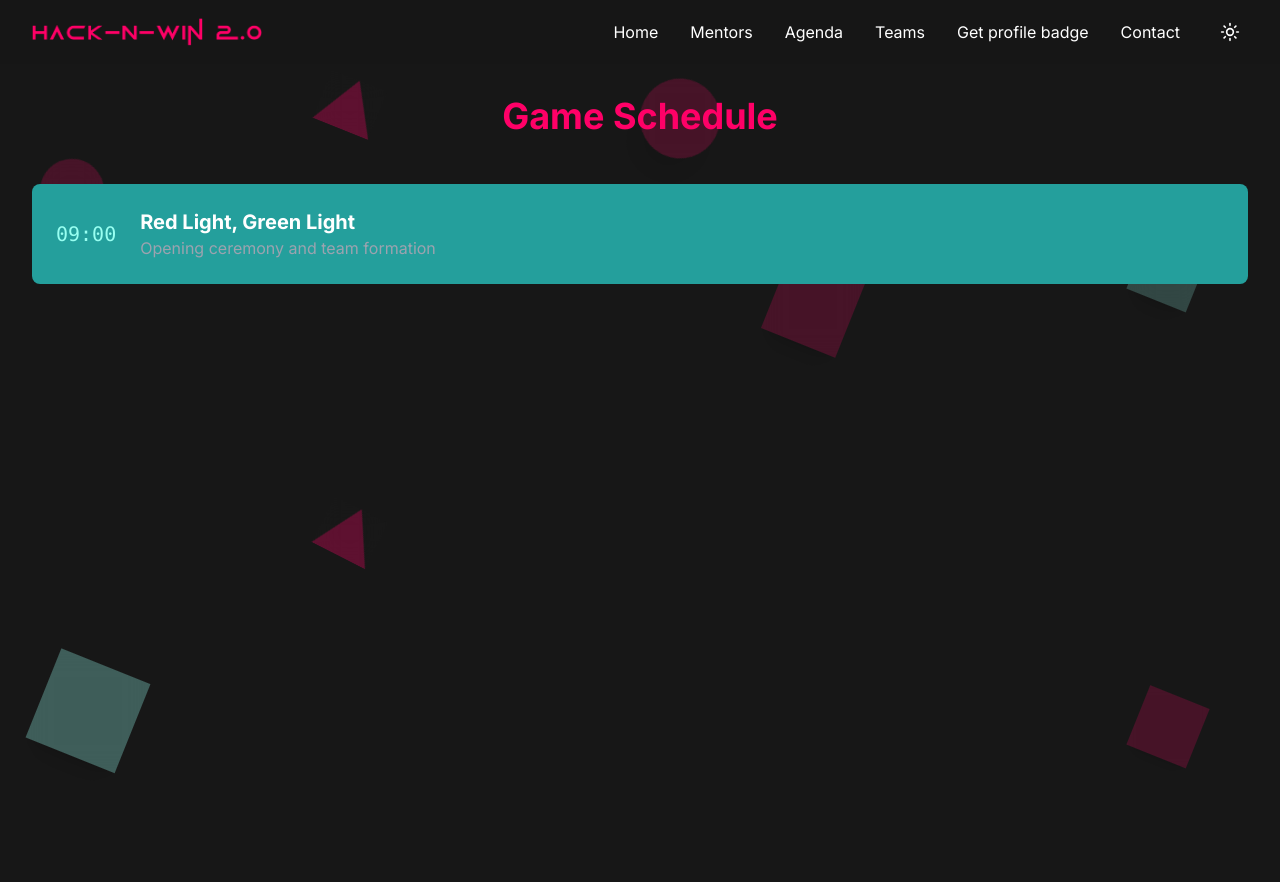
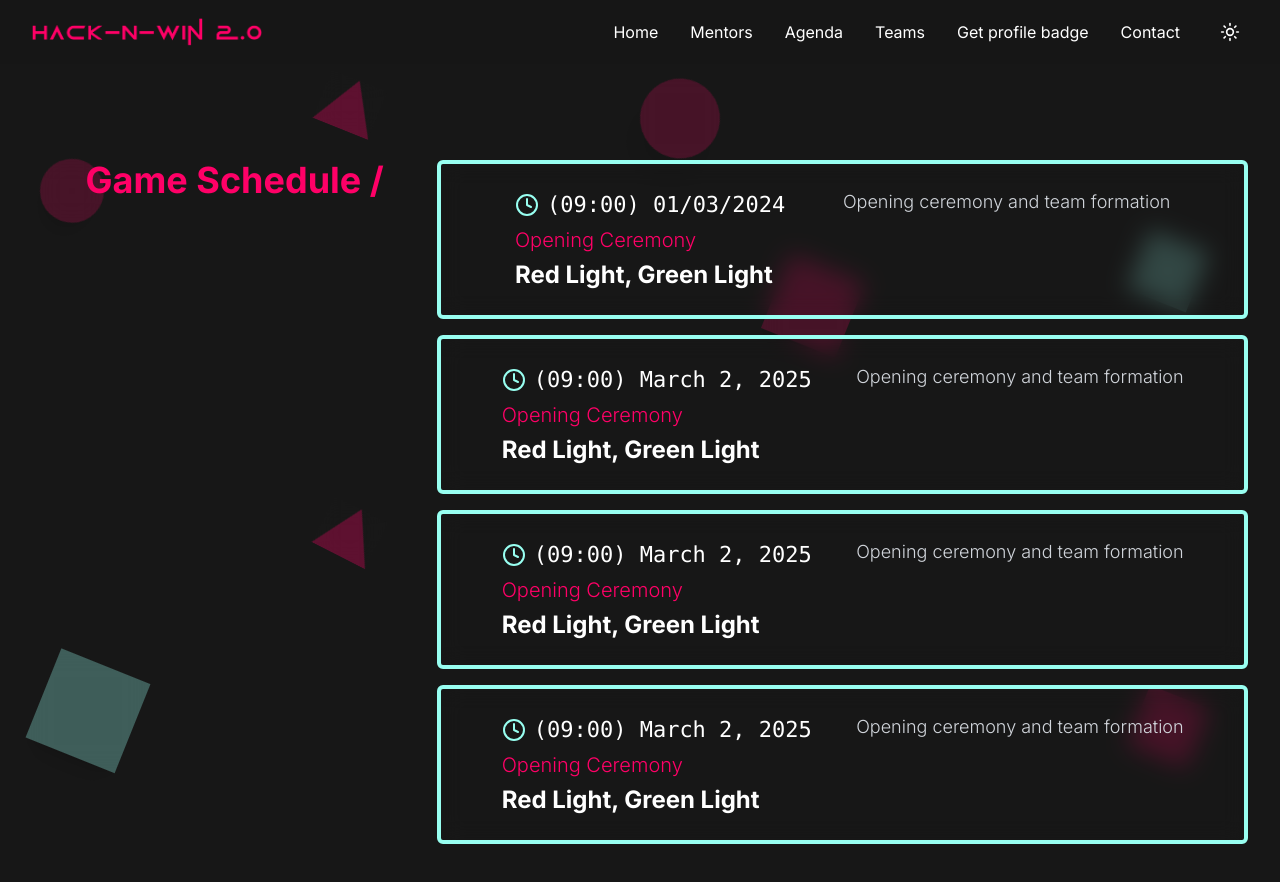
Before and after one commit to Itsayu/hack-n-win-2.0, a Next.js app: page /agenda in a window 1280 px wide. Shown: the top 882 px of the page. Before the commit the page ends 800 px from the top, so only its background shows below. Built offline with nearby package versions, Linux system fonts and the light colour scheme; what tailwind-clip-path, tailwindcss-filters would draw is missing.

Commit message:
agenda section

```diff
--- a/app/agenda/page.tsx
+++ b/app/agenda/page.tsx
@@ -1,8 +1,32 @@
 import { AgendaItem } from '@/types'
+import { Clock } from 'lucide-react'
 
 const agenda: AgendaItem[] = [
   {
     time: "09:00",
+    date: "01/03/2024",
+    miniTitle: "Opening Ceremony",
+    event: "Red Light, Green Light",
+    description: "Opening ceremony and team formation"
+  },
+  {
+    time: "09:00",
+    date: "March 2, 2025",
+    miniTitle: "Opening Ceremony",
+    event: "Red Light, Green Light",
+    description: "Opening ceremony and team formation"
+  },
+  {
+    time: "09:00",
+    date: "March 2, 2025",
+    miniTitle: "Opening Ceremony",
+    event: "Red Light, Green Light",
+    description: "Opening ceremony and team formation"
+  },
+  {
+    time: "09:00",
+    date: "March 2, 2025",
+    miniTitle: "Opening Ceremony",
     event: "Red Light, Green Light",
     description: "Opening ceremony and team formation"
   },
@@ -12,10 +36,11 @@ const agenda: AgendaItem[] = [
 export default function AgendaPage() {
   return (
     <main className="max-w-7xl mx-auto px-4 sm:px-6 lg:px-8 py-12 pt-24 relative">
-      <h1 className="text-4xl font-bold text-squidPink mb-12 text-center">Game Schedule</h1>
+      <div className='sm:grid grid-cols-6 pt-12'>
+        <h1 className="text-4xl font-bold dark:text-squidPink text-squidPink py-4 text-center col-span-2">Game Schedule /</h1>
 
-      <div className="space-y-6">
-        {agenda.map((item, index) => (
+        <div className="col-span-4">
+          {/* {agenda.map((item, index) => (
           <div key={index} className="bg-[#249f9c] rounded-lg p-6">
             <div className="flex flex-col md:flex-row md:items-center justify-between">
               <div className="text-squidTeal font-mono text-xl mb-2 md:mb-0">{item.time}</div>
@@ -25,8 +50,38 @@ export default function AgendaPage() {
               </div>
             </div>
           </div>
-        ))}
+        ))} */}
+
+          <div className='dark:text-white text-black'>
+            {agenda.map((prop, i) => {
+              return (
+                <div className='pt-4'>
+                  <ItemCard time={prop.time} date={prop.date} miniTitle={prop.miniTitle} event={prop.event} description={prop.description} key={i} />
+                </div>
+              )
+            })}
+          </div>
+        </div>
       </div>
     </main>
   )
 }
+
+
+function ItemCard({ time, date, miniTitle, event, description }: AgendaItem) {
+  return (
+    <div className='flex flex-col md:flex-row items-start justify-evenly p-4 py-6 rounded-md dark:border-squidTeal border-squidPink border-[4px] backdrop-blur-md'>
+      <div className='flex flex-col gap-1'>
+        <div className='flex items-center gap-2'>
+          <Clock className='dark:text-squidTeal text-black' />
+          <p className='md:text-[22px] text-[18] font-mono'>{`(${time})`}<span> {date}</span></p>
+        </div>
+        <p className='font-light text-squidPink md:text-[20px] text-[16px]'>{miniTitle}</p>
+        <h1 className='font-bold text-2xl'>{event}</h1>
+      </div>
+      <div className='max-w-[350px] md:pt-0 pt-2'>
+        <p className='text-[#fffffff3] font-light dark:text-gray-300 text-black text-[18px]'>{description}</p>
+      </div>
+    </div>
+  )
+}
--- a/types/index.ts
+++ b/types/index.ts
@@ -15,6 +15,8 @@ export interface Mentor {
 
   export interface AgendaItem {
     time: string;
+    date: string;
+    miniTitle: string;
     event: string;
     description: string;
   }
```
